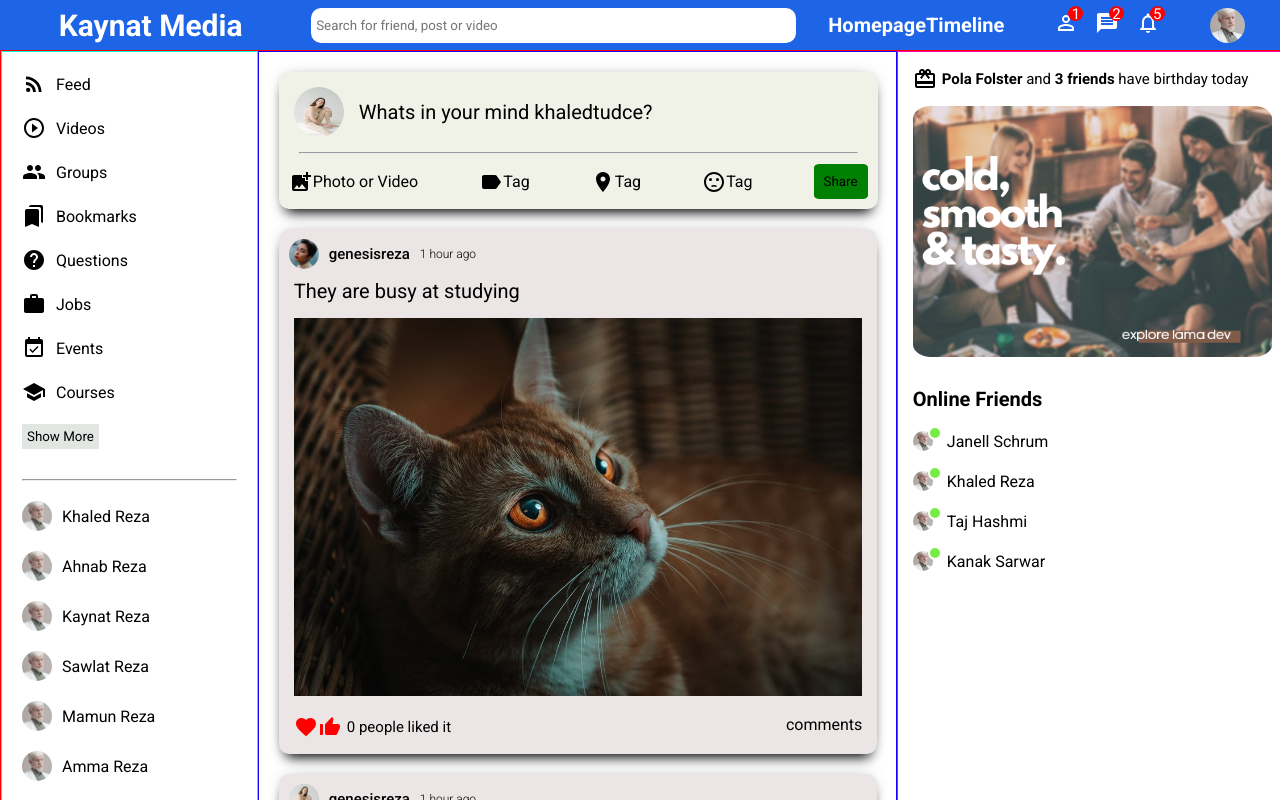
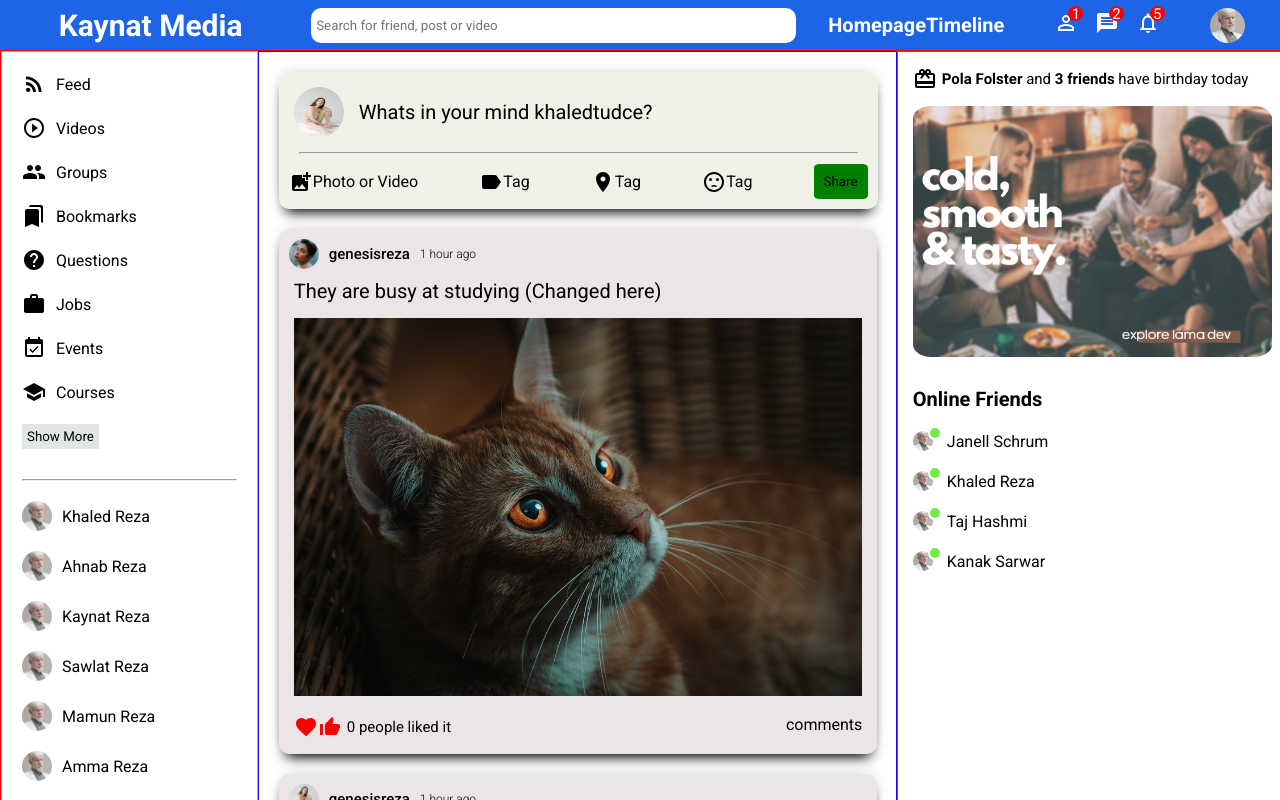
Before and after one commit to khaledtudce/socialmediakhaled2022_frontend, a React (Create React App) app: page / in a window 1280 px wide. Shown: the top 800 px of the page. Built offline with nearby package versions, Linux system fonts and the light colour scheme.

Commit message:
test cicd

```diff
--- a/src/components/feed/Feed.jsx
+++ b/src/components/feed/Feed.jsx
@@ -15,7 +15,9 @@ const Feed = () => {
             <span className="postUserId">genesisreza</span>
             <span className="postTimeAgo">1 hour ago</span>
           </div>
-          <div className="postStatusText">They are busy at studying</div>
+          <div className="postStatusText">
+            They are busy at studying (Changed here)
+          </div>
           <img src="/assets/post/6.jpeg" alt="" className="postItemImg" />
           <div className="postLikeComment">
             <div className="postLike">
```
